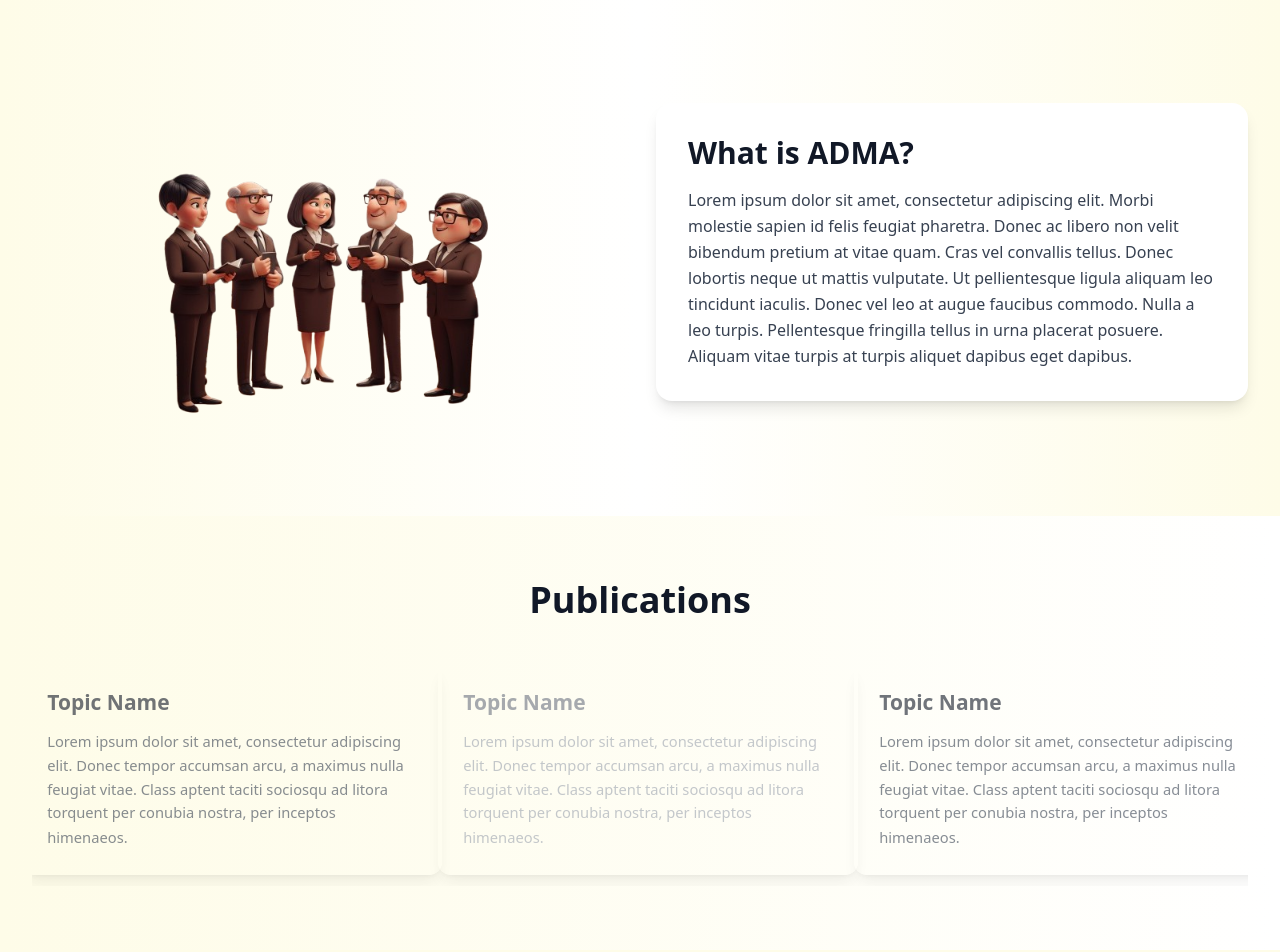
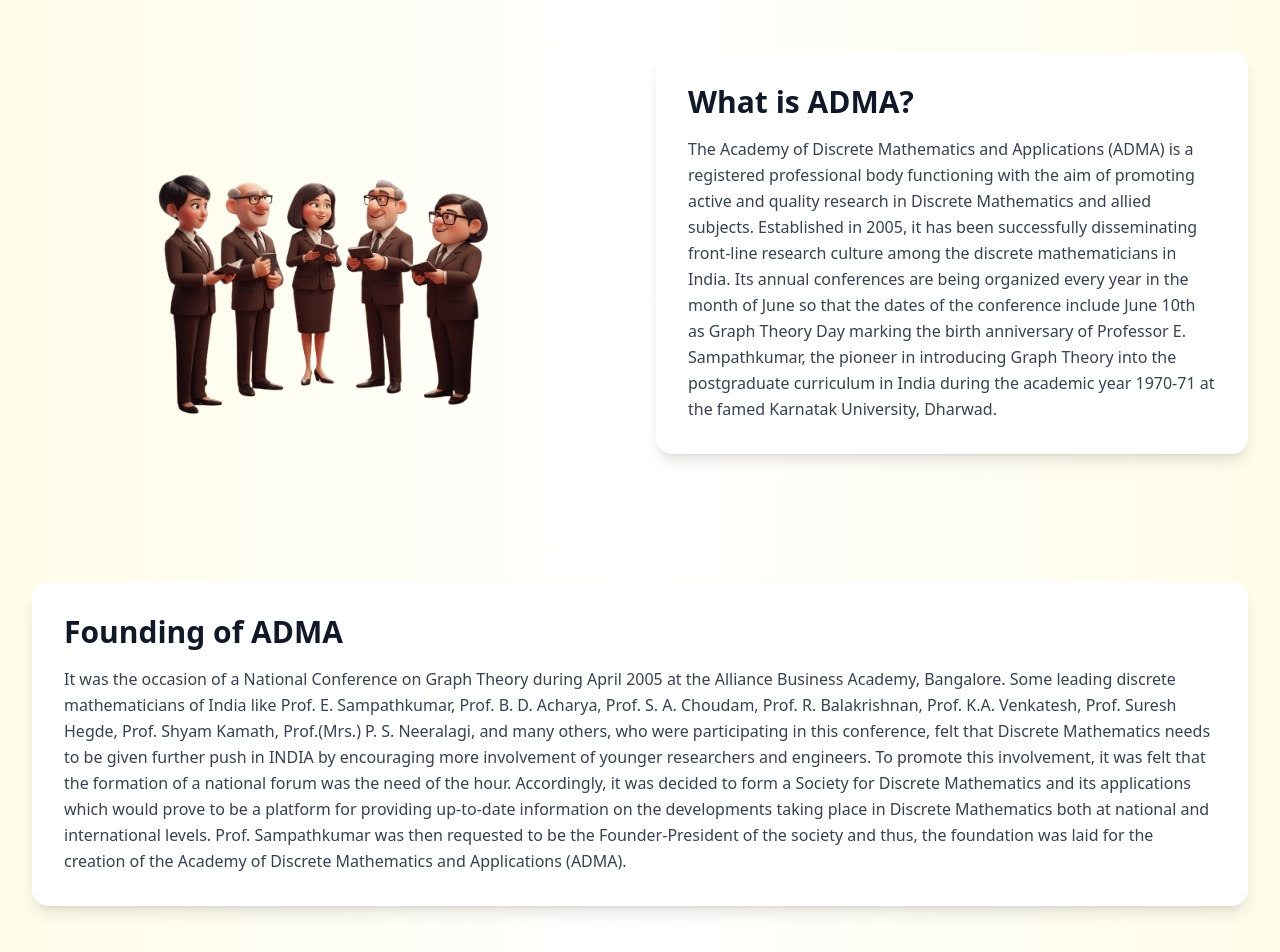
Before and after one commit to nilansgit/ADMA-Academy-of-Discrete-Mathematics-and-Applications, a React (Vite) app in the folder frontend/: page / in a window 1280 px wide. Shown: the part 720-1672 px from the top of the page. Built offline with nearby package versions, Linux system fonts and the light colour scheme; no server answers.

Commit message:
Founding of ADMA & What is ADMA from old site

```diff
--- /dev/null
+++ b/frontend/src/components/LandingPage/FoundingOfADMA.jsx
@@ -0,0 +1,17 @@
+export default function FoundingOfADMA() {
+  return (
+    <section className="w-full bg-gradient-to-r from-yellow-50 via-white to-yellow-50 py-16">
+      <div className="mx-auto max-w-7xl px-4 sm:px-6 lg:px-8">
+        {/* Content card */}
+        <div>
+          <div className="rounded-2xl bg-white p-8 shadow-lg">
+            <h2 className="text-3xl font-bold text-gray-900">Founding of ADMA</h2>
+            <p className="mt-4 leading-relaxed text-gray-700">
+                It was the occasion of a National Conference on Graph Theory during April 2005 at the Alliance Business Academy, Bangalore. Some leading discrete mathematicians of India like Prof. E. Sampathkumar, Prof. B. D. Acharya, Prof. S. A. Choudam, Prof. R. Balakrishnan, Prof. K.A. Venkatesh, Prof. Suresh Hegde, Prof. Shyam Kamath, Prof.(Mrs.) P. S. Neeralagi, and many others, who were participating in this conference, felt that Discrete Mathematics needs to be given further push in INDIA by encouraging more involvement of younger researchers and engineers. To promote this involvement, it was felt that the formation of a national forum was the need of the hour. Accordingly, it was decided to form a Society for Discrete Mathematics and its applications which would prove to be a platform for providing up-to-date information on the developments taking place in Discrete Mathematics both at national and international levels. Prof. Sampathkumar was then requested to be the Founder-President of the society and thus, the foundation was laid for the creation of the Academy of Discrete Mathematics and Applications (ADMA).
+            </p>
+          </div>
+        </div>
+      </div>
+    </section>
+  )
+}
--- a/frontend/src/components/LandingPage/LandingPage.jsx
+++ b/frontend/src/components/LandingPage/LandingPage.jsx
@@ -1,6 +1,7 @@
 import Navbar from "./Navbar";
 import Hero from "./Hero";
 import WhatIsADMA from "./WhatIsADMA";
+import FoundingOfADMA from "./FoundingOfADMA";
 import Publications from "./Publications";
 import UpcomingEvents from "./UpcomingEvents";
 import BulletinBoard from "./BulletinBoard";
@@ -20,7 +21,8 @@ export default function LandingPage() {
       <Navbar onBecomeMemberClick={openModal} />
       <Hero onRegisterNowClick={handleApplyNow} />
       <WhatIsADMA />
-      <Publications />
+      <FoundingOfADMA />
+      {/* <Publications /> */}
       <UpcomingEvents />
       <BulletinBoard />
       <ConferencesWorkshops />
--- a/frontend/src/components/LandingPage/WhatIsADMA.jsx
+++ b/frontend/src/components/LandingPage/WhatIsADMA.jsx
@@ -16,7 +16,7 @@ export default function WhatIsADMA() {
           <div className="rounded-2xl bg-white p-8 shadow-lg">
             <h2 className="text-3xl font-bold text-gray-900">What is ADMA?</h2>
             <p className="mt-4 leading-relaxed text-gray-700">
-              Lorem ipsum dolor sit amet, consectetur adipiscing elit. Morbi molestie sapien id felis feugiat pharetra. Donec ac libero non velit bibendum pretium at vitae quam. Cras vel convallis tellus. Donec lobortis neque ut mattis vulputate. Ut pellientesque ligula aliquam leo tincidunt iaculis. Donec vel leo at augue faucibus commodo. Nulla a leo turpis. Pellentesque fringilla tellus in urna placerat posuere. Aliquam vitae turpis at turpis aliquet dapibus eget dapibus.
+              The Academy of Discrete Mathematics and Applications (ADMA) is a registered professional body functioning with the aim of promoting active and quality research in Discrete Mathematics and allied subjects. Established in 2005, it has been successfully disseminating front-line research culture among the discrete mathematicians in India. Its annual conferences are being organized every year in the month of June so that the dates of the conference include June 10th as Graph Theory Day marking the birth anniversary of Professor E. Sampathkumar, the pioneer in introducing Graph Theory into the postgraduate curriculum in India during the academic year 1970-71 at the famed Karnatak University, Dharwad.
             </p>
           </div>
         </div>
```
